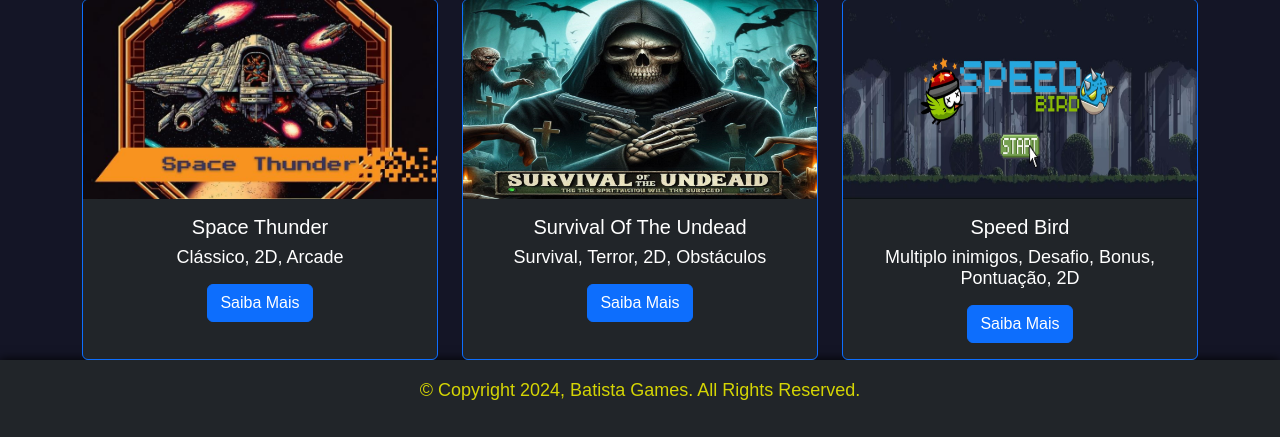
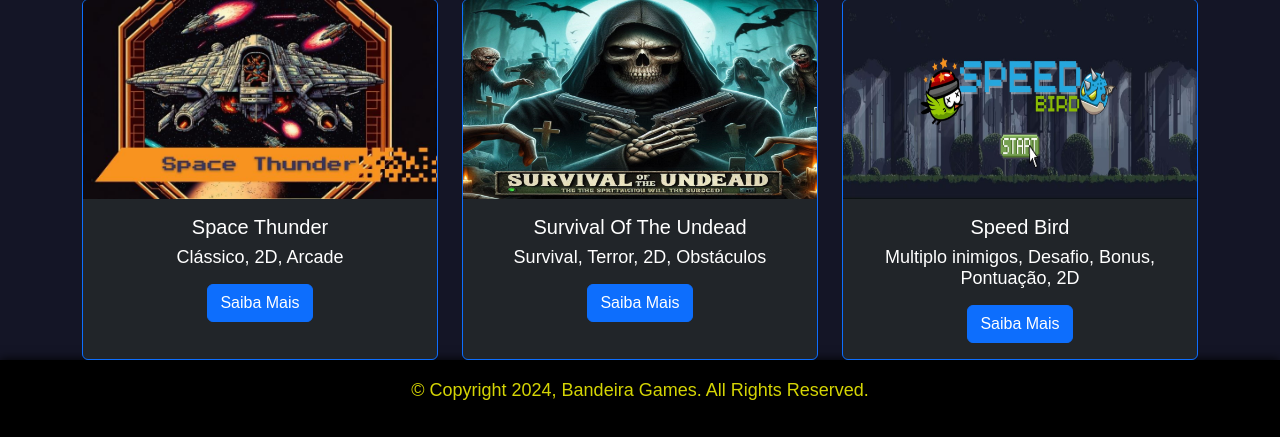
Before and after one commit to thiagobrx/TechForgeModulo2, a PHP site: page /projeto/ in a window 1280 px wide. Shown: the part 1244-1681 px from the top of the page. Run offline with PHP 8.4, Linux system fonts and the light colour scheme; some web fonts are replaced.

Commit message:
mudando nome e logo do site de ultima hora

```diff
--- a/css/style.css
+++ b/css/style.css
@@ -85,7 +85,7 @@ a {
 }
 
 .header {
-  background: #212529;
+  background: #000000;
   box-shadow: 0 0 10px #000000;
   width: 100%;
   position: fixed;
@@ -132,7 +132,7 @@ a {
 }
 
 .footer {
-  background: #212529;
+  background: #000000;
   color: #d5d504;
   text-align: center;
   padding: 20px;
--- a/css/style.scss
+++ b/css/style.scss
@@ -1,4 +1,4 @@
-$primary:#212529;
+$primary:#000000;
 $secondary:#141526;
 $clear:#ffffff;
 
--- a/index.php
+++ b/index.php
@@ -3,7 +3,7 @@
 <head>
     <meta charset="UTF-8">
     <meta name="viewport" content="width=device-width, initial-scale=1.0">
-    <title>Batista Games</title>
+    <title>Bandeira Games</title>
 
     <base href="http://localhost/projeto/BatistaGames/home">
 
@@ -22,7 +22,7 @@
 <body>
     <header class="header navbar navbar-fixed-top navbar-default">
         <a href="home" title="Home" class="header-logo" data-aos="zoom-in">
-            <img src="imagens/logo.jpg" alt="Influenza Games">
+            <img src="imagens/LogoBandeiraGames.jpg" alt="Bandeira Games">
         </a>
 
         <a href="javascript:showMenu()" title="Mostrar Menu" class="header-menu" data-aos="zoom-in">
@@ -68,7 +68,7 @@
         ?>
     </main>
     <footer class="footer">
-        <p>© Copyright 2024, Batista Games. All Rights Reserved.</p>
+        <p>© Copyright 2024, Bandeira Games. All Rights Reserved.</p>
     </footer>
 
     <script src="js/aos.js"></script>
--- a/paginas/desenvolvedores.php
+++ b/paginas/desenvolvedores.php
@@ -8,7 +8,7 @@
                     <img src="imagens/thiagobatista.jpeg" class="card-img-top" alt="Jack Runner">
                     <div class="card-body">
                         <h5 class="card-title">Thiago Batista</h5>
-                        <p class="card-text">Criador do Site Batista Games e Desenvolvedor do Jogo Space Thunder</p>
+                        <p class="card-text">Criador do Site Bandeira Games e Desenvolvedor do Jogo Space Thunder</p>
                     </div>
                 </div>
             </div>
```
Also changed, not shown: imagens/LogoBandeiraGames.jpg (added), imagens/header.jpg (deleted), imagens/whatsapp.png (deleted), paginas/contato.php (line endings or trailing spaces).
